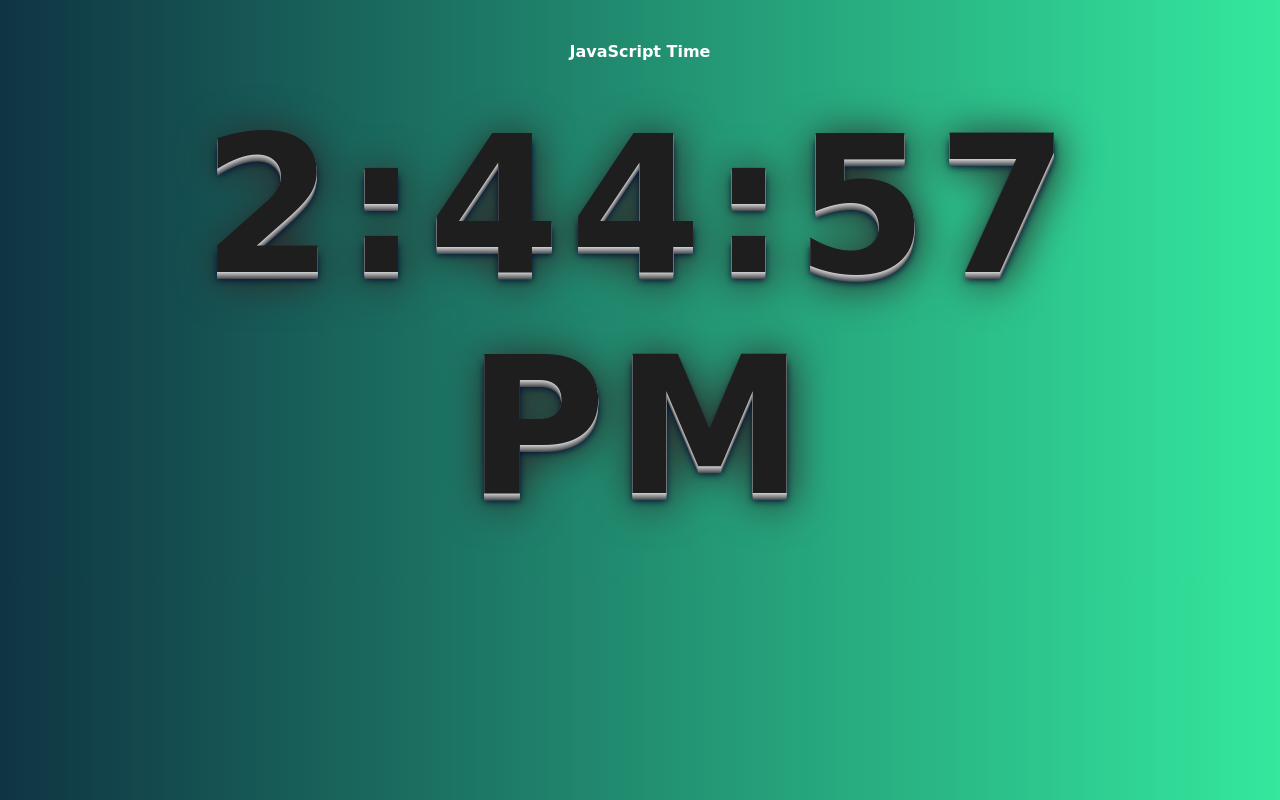
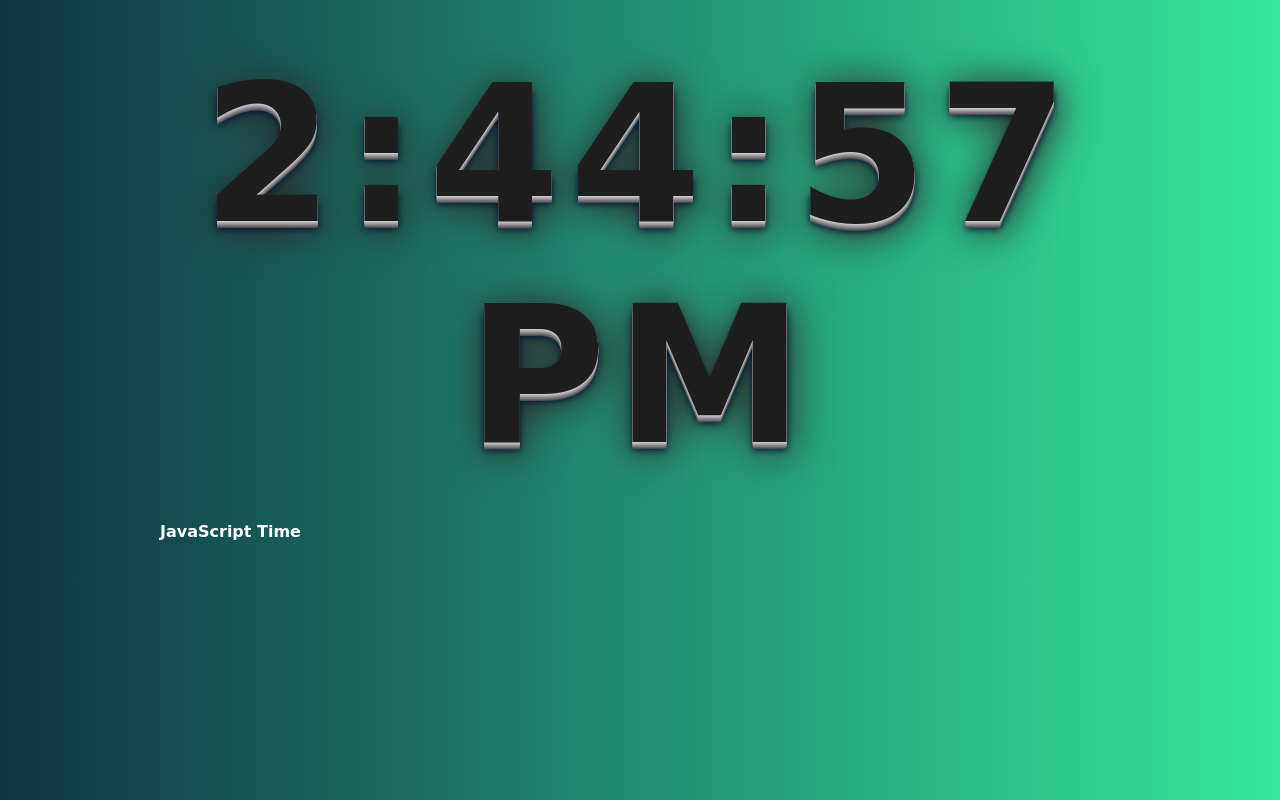
Before and after one commit to Sylwuchaa/digital_time_js, a plain HTML site: page index.html in a window 1280 px wide. Drawn offline with Linux system fonts and the light colour scheme.

Commit message:
little modified css file

```diff
--- a/style.css
+++ b/style.css
@@ -1,8 +1,7 @@
 body {
     display: flex;
-    justify-content: center;
-    align-items: center;
-    flex-direction: column-reverse;
+    flex-flow: row wrap;
+    justify-content: space-between;
     max-width: 960px;
     margin: 0 auto;
     text-align: center;
```
